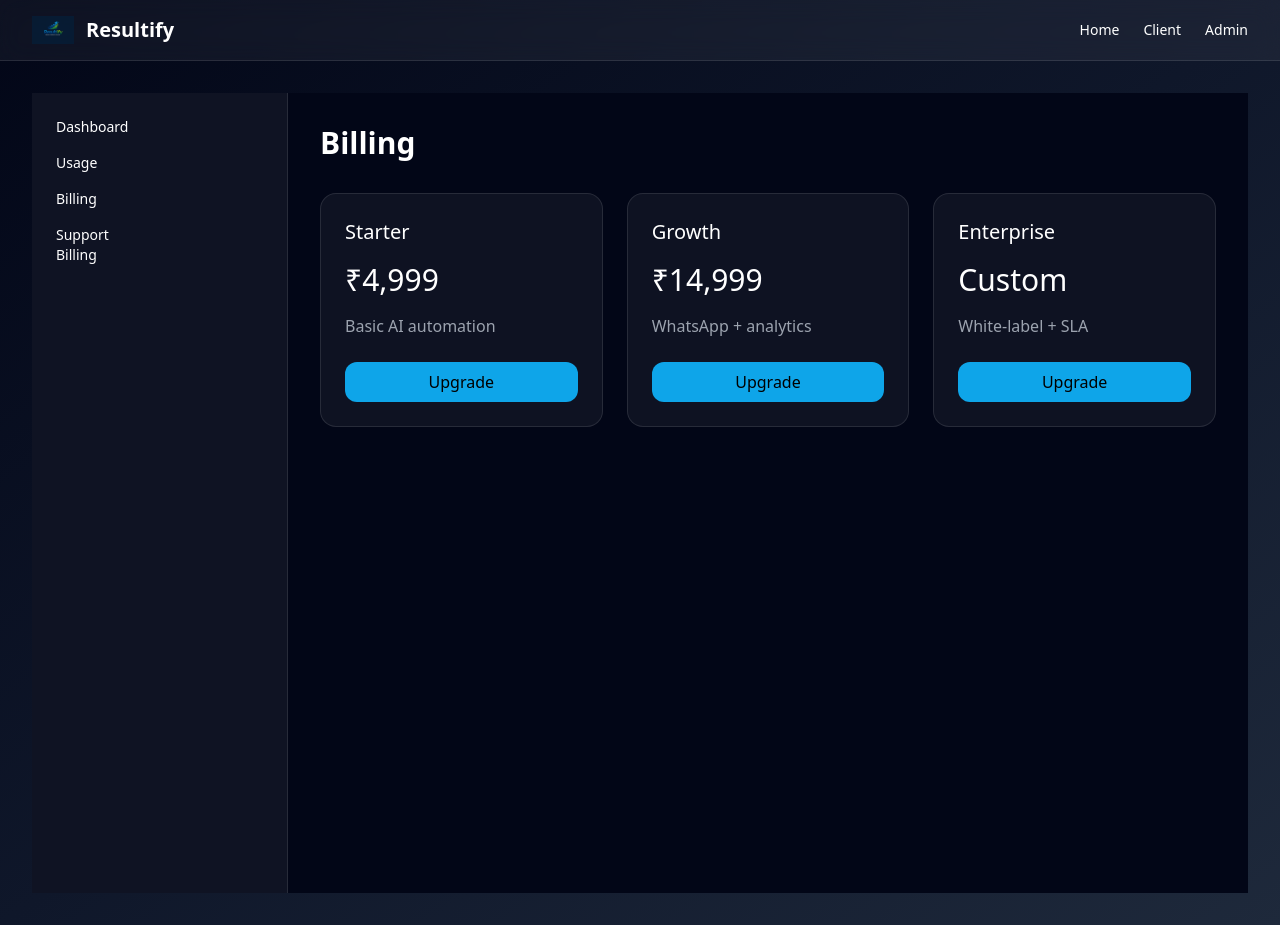
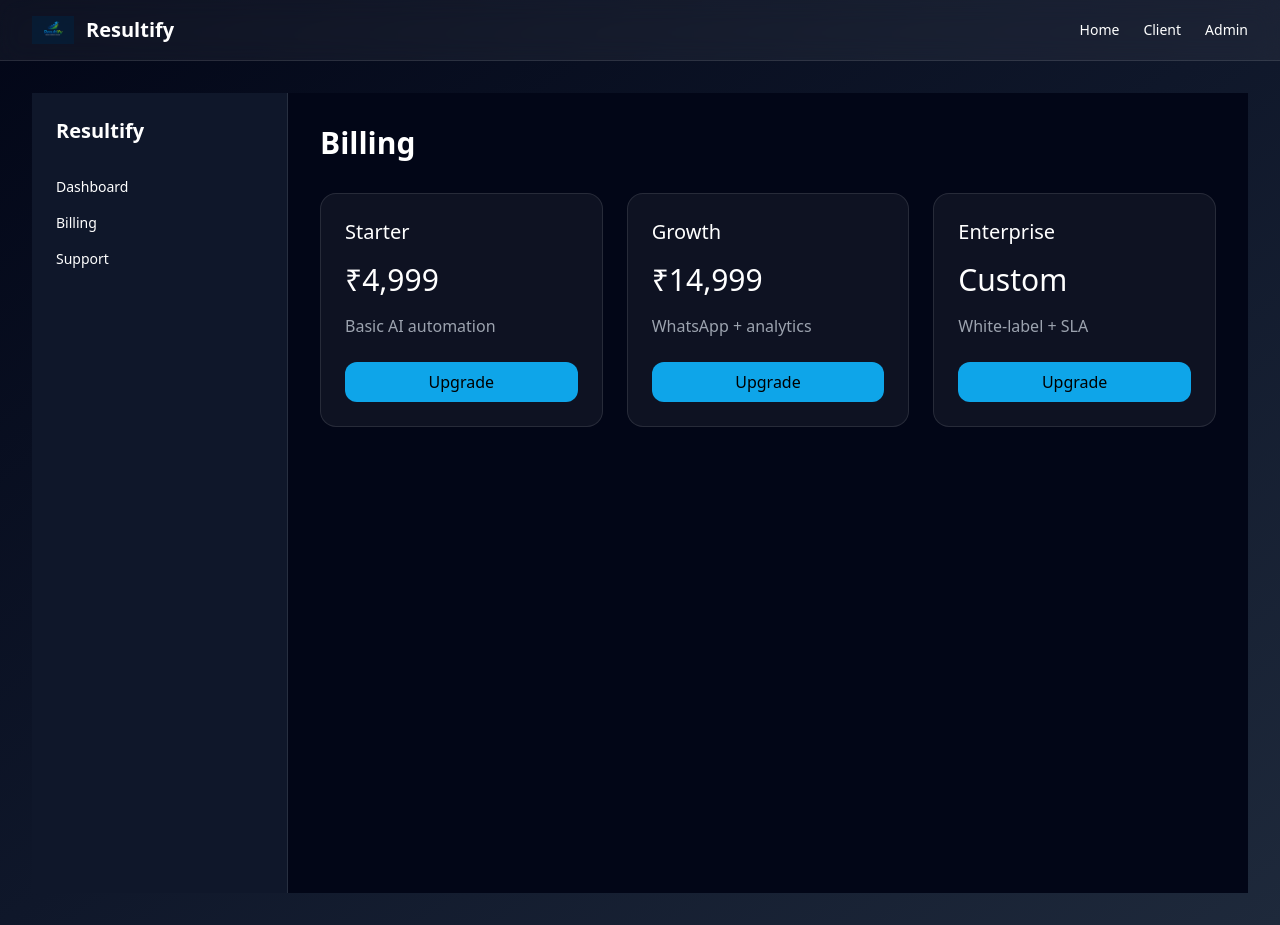
Before and after one commit to chetanshrm83/resultifytechnologies, a Next.js app: page /client/billing in a window 1280 px wide. Built offline with nearby package versions, Linux system fonts and the light colour scheme.

Commit message:
Add client sidebar

```diff
--- a/components/Sidebar.tsx
+++ b/components/Sidebar.tsx
@@ -2,21 +2,19 @@ import Link from "next/link";
 
 export default function Sidebar() {
   return (
-    <aside className="w-64 min-h-screen bg-white/5 border-r border-white/10 p-6 hidden md:block">
-      <nav className="space-y-4 text-sm">
-        <Link href="/client" className="block hover:text-primary">
+    <aside className="w-64 border-r border-white/10 bg-slate-900 p-6">
+      <h2 className="text-xl font-bold mb-8">Resultify</h2>
+
+      <nav className="flex flex-col gap-4 text-sm">
+        <Link href="/client" className="hover:text-blue-400">
           Dashboard
         </Link>
-        <Link href="/client/usage" className="block hover:text-primary">
-          Usage
-        </Link>
-        <Link href="/client/billing" className="block hover:text-primary">
+        <Link href="/client/billing" className="hover:text-blue-400">
           Billing
         </Link>
-        <Link href="/client/support" className="block hover:text-primary">
+        <Link href="/client/support" className="hover:text-blue-400">
           Support
         </Link>
-        <Link href="/client/billing">Billing</Link>
       </nav>
     </aside>
   );
```
